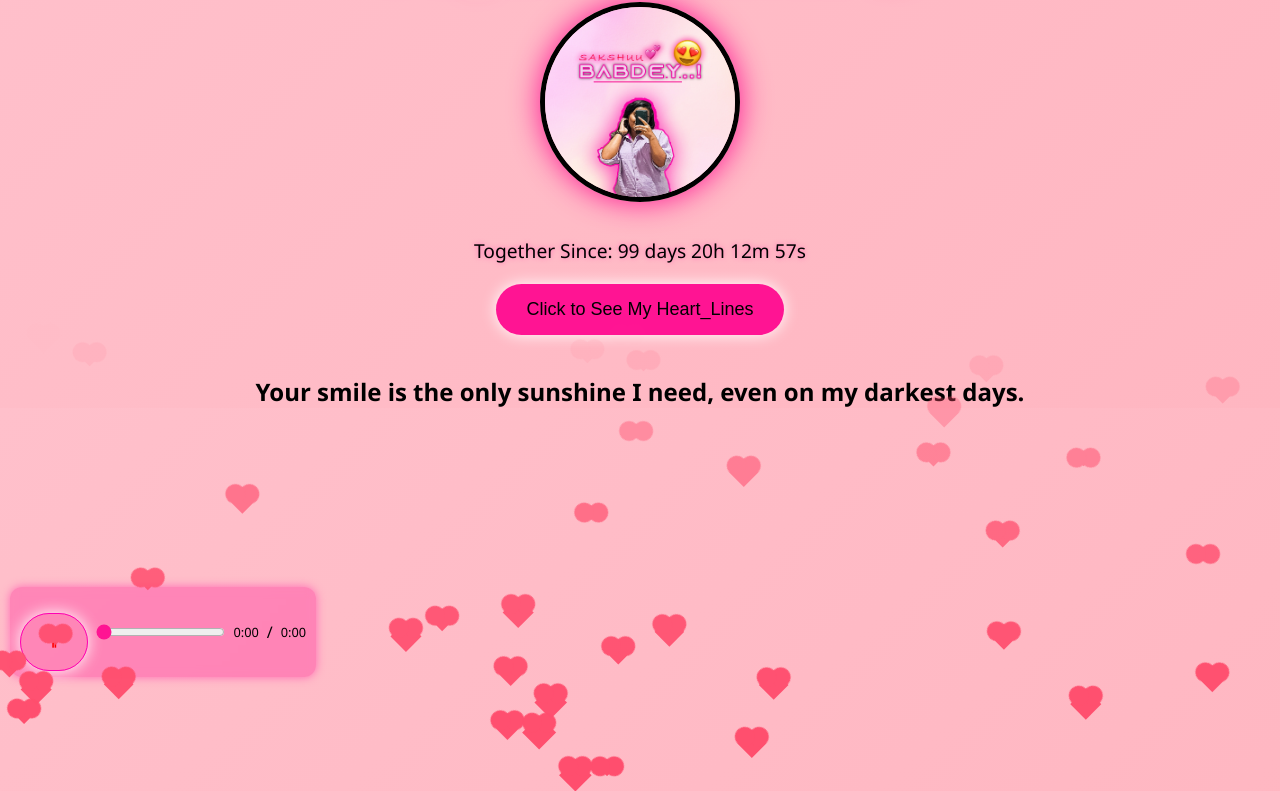
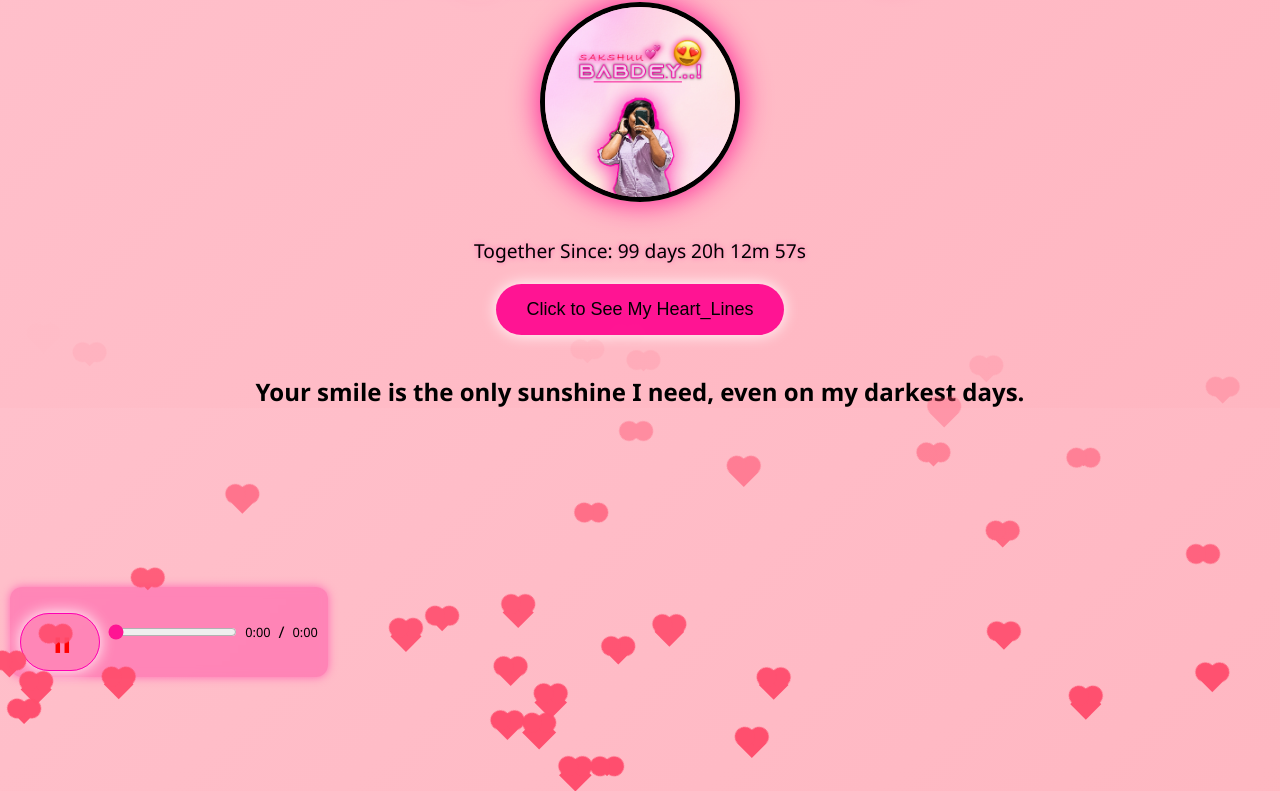
Before and after one commit to Varad1455/My_World, a plain HTML site: page index.html in a window 1280 px wide. Shown: the part 113-904 px from the top of the page. Drawn offline with Linux system fonts and the light colour scheme.

Commit message:
Update index.html

```diff
--- a/index.html
+++ b/index.html
@@ -28,7 +28,7 @@
   <!-- Custom Music Player -->
   <div class="music-player">
     <button id="playPause" aria-label="Play/Pause">
-      <span id="playIcon">⏸</span>
+      <span id="playIcon">▐▐</span>
     </button>
     <input type="range" id="progress" value="0" min="0" max="100" step="0.1">
     <span id="currentTime">0:00</span> / <span id="duration">0:00</span>
```
